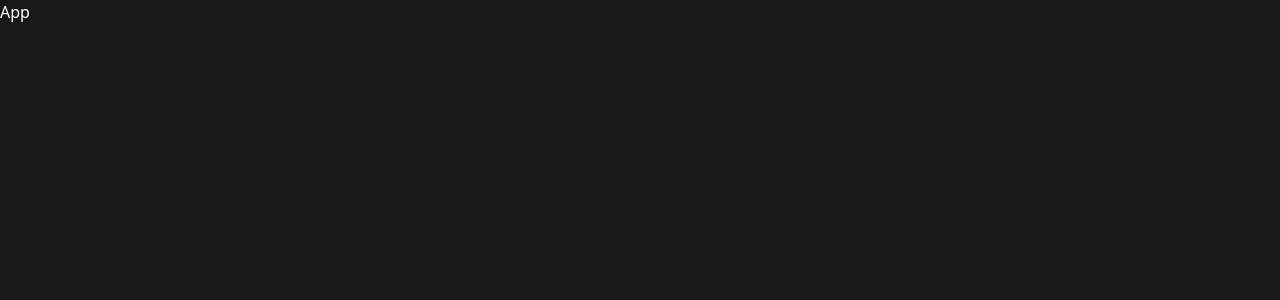
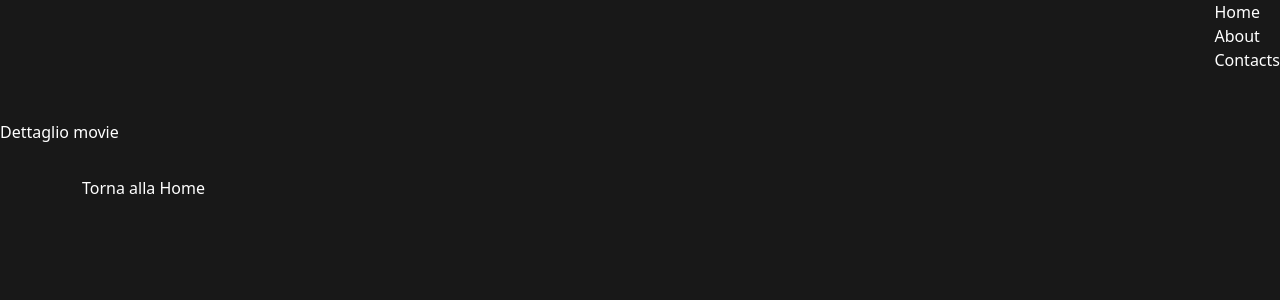
Before and after one commit to gianluca-milesi/webapp-react, a React (Vite) app: page /movies/1 in a window 1280 px wide. Shown: the top 300 px of the page. Built offline with nearby package versions, Linux system fonts and the light colour scheme.

Commit message:
ADD: Routes to App.jsx

```diff
--- a/src/App.jsx
+++ b/src/App.jsx
@@ -1,12 +1,26 @@
-
+//React Router
+import { BrowserRouter, Routes, Route } from "react-router-dom"
+//Layouts
+import DefaultLayout from "./layouts/DefaultLayout.jsx"
+//Pages
+import HomePage from "./pages/HomePage.jsx"
+import MoviePage from "./pages/movies/MoviePage.jsx"
+import AboutPage from "./pages/AboutPage.jsx"
+import ContactPage from "./pages/ContactPage.jsx"
 
 
 function App() {
-
   return (
-    <>
-      <div>App</div>
-    </>
+    <BrowserRouter>
+      <Routes>
+        <Route element={<DefaultLayout />}>
+          <Route path="/" element={<HomePage />} />
+          <Route path="/movies/:id" element={<MoviePage />} />
+          <Route path="/about" element={<AboutPage />} />
+          <Route path="/contact" element={<ContactPage />} />
+        </Route>
+      </Routes>
+    </BrowserRouter>
   )
 }
 
--- /dev/null
+++ b/src/pages/movies/MoviePage.jsx
@@ -0,0 +1,7 @@
+function MoviePage(){
+    return(
+        <div>Dettaglio movie</div>
+    )
+}
+
+export default MoviePage
```
